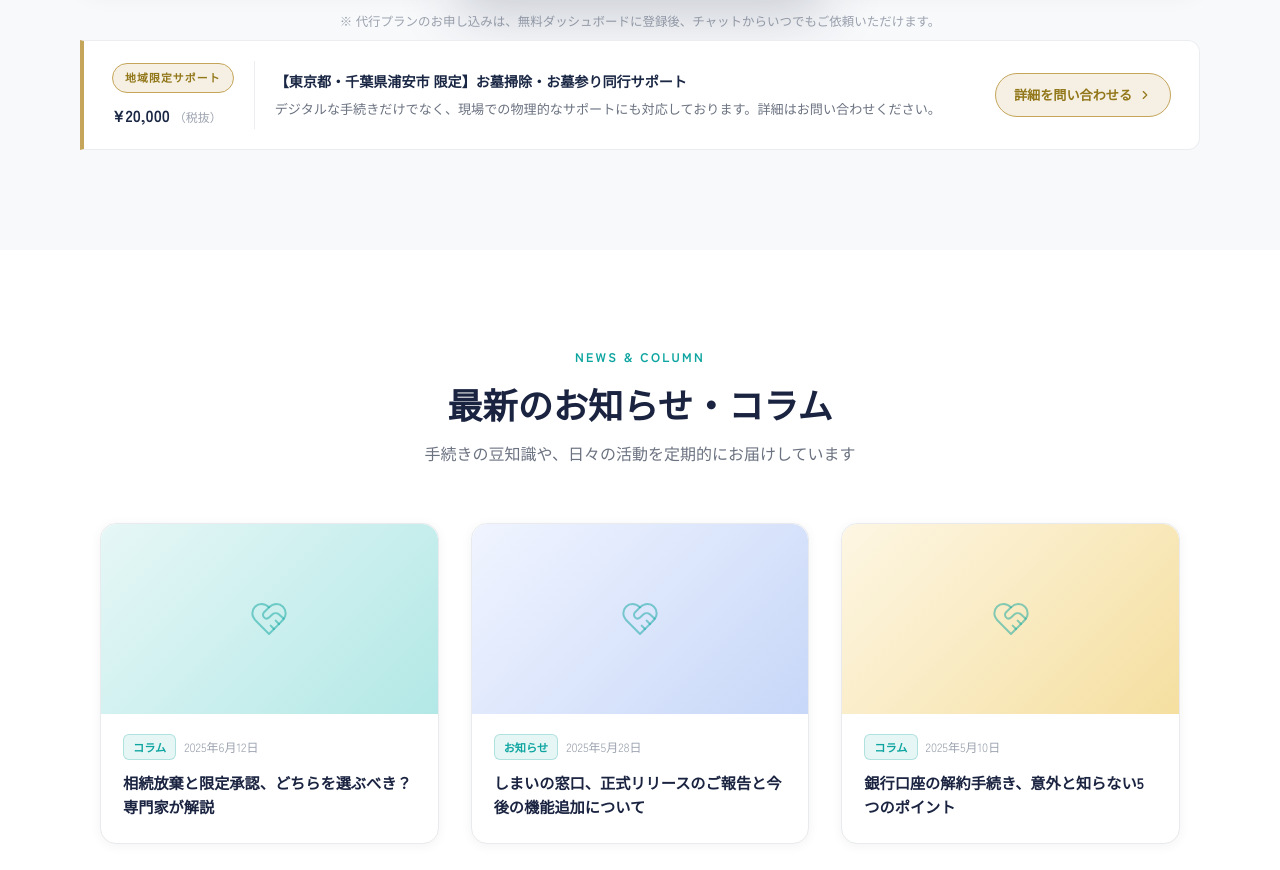
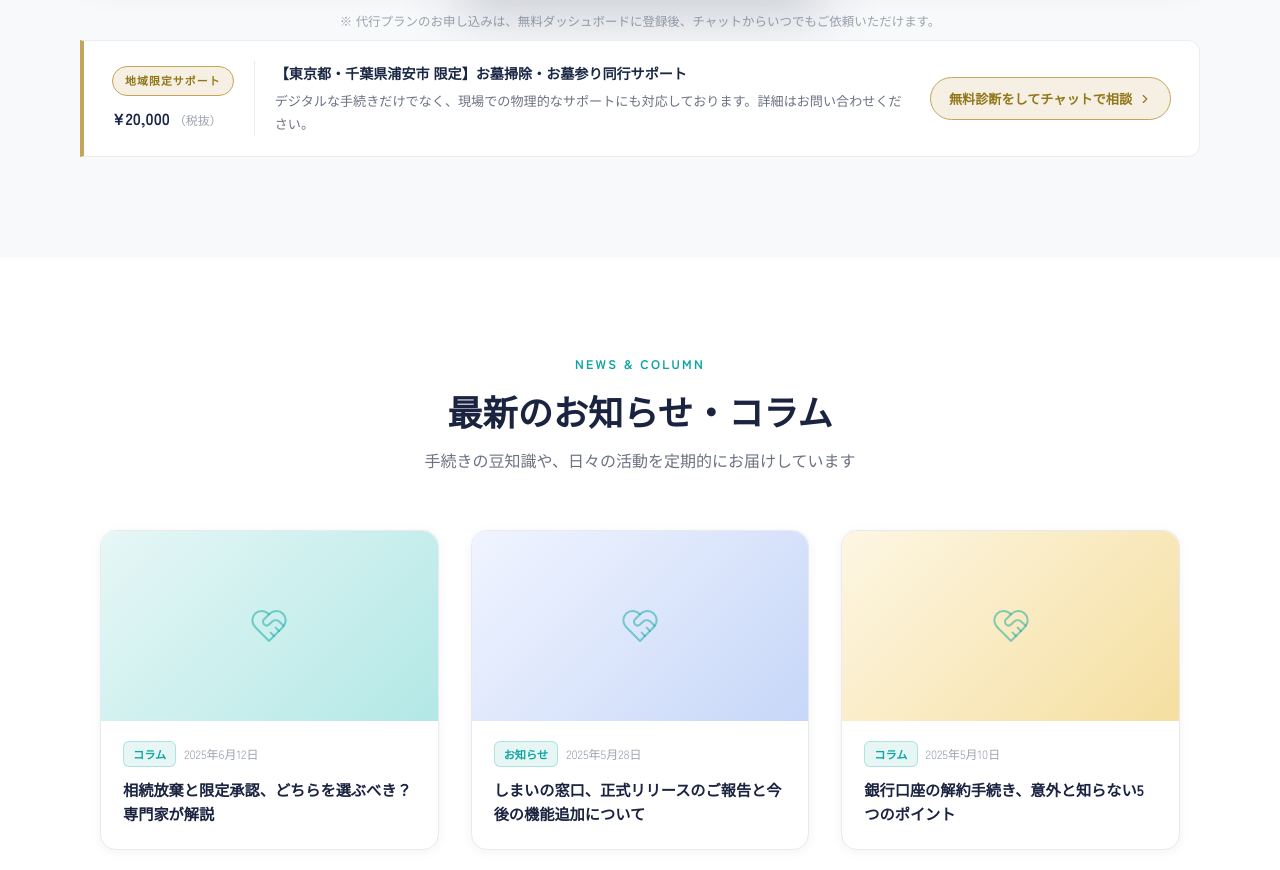
Before and after one commit to shionshionshion5101-commits/shimaino-madoguchi, a plain HTML site: page index.html in a window 1280 px wide. Shown: the part 3512-4382 px from the top of the page. Drawn offline with Linux system fonts and the light colour scheme.

Commit message:
fix: 地域限定サポートボタンのhref修正・文言変更
- href="#" → https://app.shimaino-madoguchi.com/ に修正
- 「詳細を問い合わせる」→「無料診断をしてチャットで相談」に変更

Co-Authored-By: Claude Sonnet 4.6 <noreply@anthropic.com>

```diff
--- a/index.html
+++ b/index.html
@@ -944,8 +944,8 @@
         <p class="regional-text-title">【東京都・千葉県浦安市 限定】お墓掃除・お墓参り同行サポート</p>
         <p class="regional-text-desc">デジタルな手続きだけでなく、現場での物理的なサポートにも対応しております。詳細はお問い合わせください。</p>
       </div>
-      <a href="#" class="btn-regional">
-        詳細を問い合わせる
+      <a href="https://app.shimaino-madoguchi.com/" class="btn-regional">
+        無料診断をしてチャットで相談
         <svg width="14" height="14" viewBox="0 0 24 24" fill="none" stroke="currentColor" stroke-width="2" stroke-linecap="round" stroke-linejoin="round"><path d="m9 18 6-6-6-6"/></svg>
       </a>
     </div>
```
